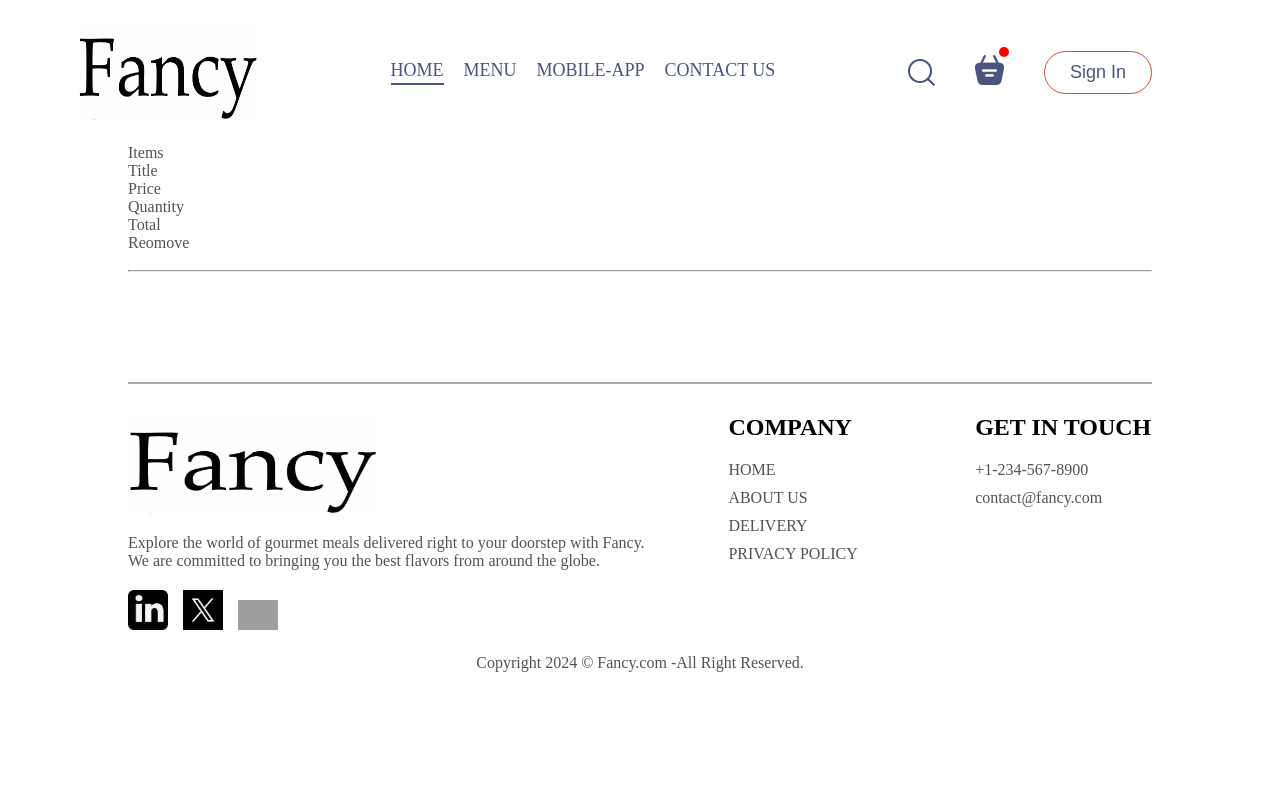
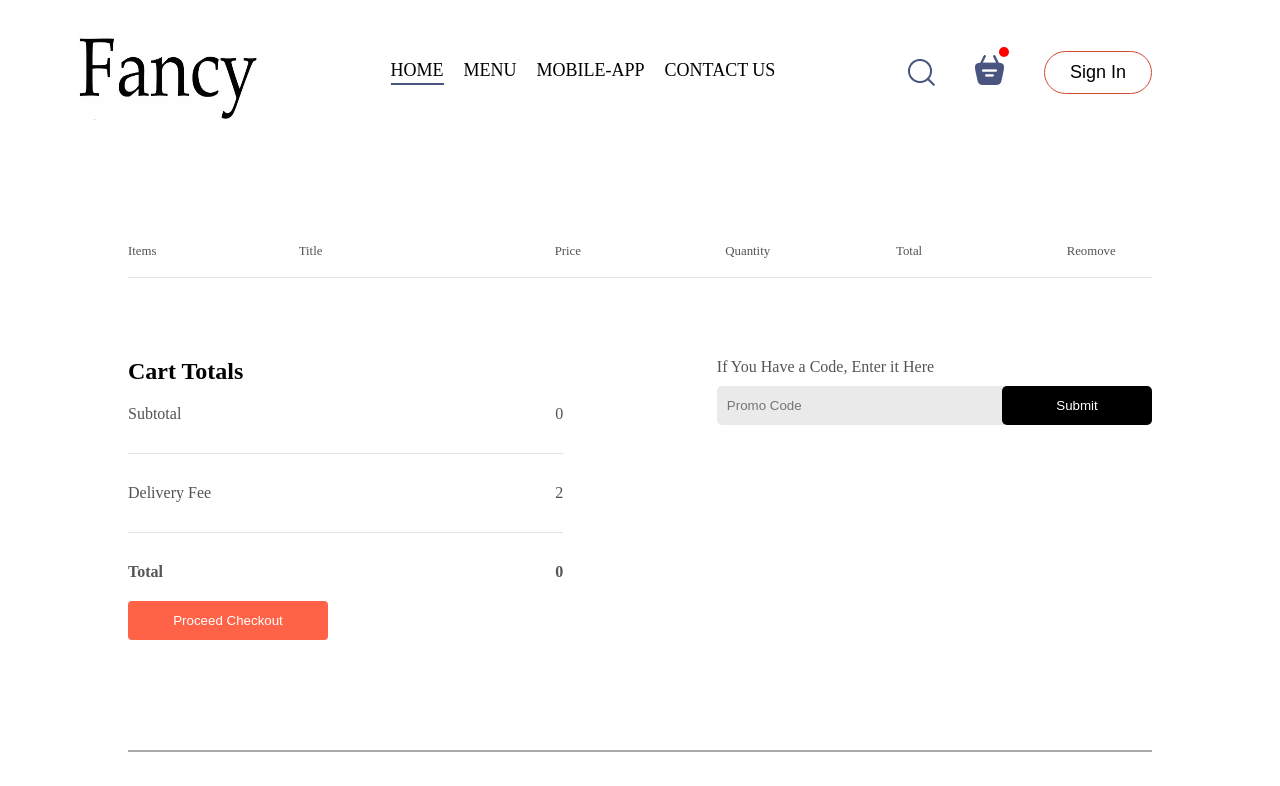
Before and after one commit to mehmetpektass/Food-Delivery-MERN-Stack, a React (Vite) app in the folder project/client/: page /cart in a window 1280 px wide. Shown: the top 786 px of the page. Built offline with nearby package versions, Linux system fonts and the light colour scheme; grey boxes are pictures that could not be loaded.

Commit message:
edited cart page and it's style

```diff
--- a/project/client/src/components/LoginPopup/LoginPopup.css
+++ b/project/client/src/components/LoginPopup/LoginPopup.css
@@ -45,7 +45,7 @@
     padding: 10px;
     border-radius: 6px;
     color: white;
-    background-color: rgba(192, 97, 81, 0.849);
+    background-color: tomato;
     font-size: 15px;
     cursor: pointer;
 }
@@ -59,7 +59,7 @@
     margin-top: 5px;
 }
 .login-popup p span{
-    color:  rgba(192, 97, 81, 0.849);
+    color:  tomato;
     font-weight: 500;
     cursor: pointer;
     font-size: large;
--- a/project/client/src/components/Navbar/navbar.css
+++ b/project/client/src/components/Navbar/navbar.css
@@ -12,7 +12,7 @@
     display: flex;
     list-style: none;
     gap: 20px;
-    color: #49557e;
+    color: #000000;
     font-size: 18px;
 }
 .navbar-right{
@@ -23,7 +23,7 @@
 .navbar button{
     background: transparent;
     font-size: 18px;
-    color: #49557e;
+    color: #000000;
     border: 1px solid rgb(211, 72, 48);
     padding: 10px 25px;
     border-radius: 40px;
--- a/project/client/src/pages/Cart/Cart.css
+++ b/project/client/src/pages/Cart/Cart.css
@@ -0,0 +1,83 @@
+.cart{
+    margin-top: 100px;
+}
+.cart-items-title{
+    display: grid;
+    grid-template-columns: 1fr 1.5fr 1fr 1fr 1fr 0.5fr;
+    align-items: center;
+    color: grey;
+    font-size: max(1vw,12px);
+}
+.cart-items-item{
+    margin: 10px 0px;
+    color: black;
+}
+.cart-items-item img{
+    width: 50px;
+}
+.cart hr{
+    height: 1px;
+    background-color: #e2e2e2;
+    border: none;
+}
+.cart-items-item .cross{
+    cursor: pointer;
+    padding-left: 20px;
+}
+.cart-bottom{
+    margin-top: 80px;
+    display: flex;
+    justify-content: space-between;
+    gap: max(12vw,20px);
+}
+.cart-total{
+    flex: 1;
+    display: flex;
+    flex-direction: column;
+    gap: 20px;
+}
+.cart-total-details{
+    display: flex;
+    justify-content: space-between;
+    color: #555;
+}
+.cart-total hr{
+    margin: 10px 0px;
+}
+.cart-total button{
+    border: none;
+    border-radius: 4px;
+    color: white;
+    background-color: tomato;
+    width: max(15vw,200px);
+    padding: 12px 0px;
+    cursor: pointer;
+}
+.cart-promocode{
+    flex: 1;
+}
+.cart-promocode p{
+    color: #555;
+}
+.cart-promocode-input{
+    margin-top: 10px;
+    display: flex;
+    justify-content: space-between;
+    align-items: center;
+    background-color: #eaeaea;
+    border-radius: 5px;
+}
+.cart-promocode-input input{
+    background: transparent;
+    border: none;
+    outline: none;
+    padding-left: 10px;
+}
+.cart-promocode-input button{
+    width: max(10vw,150px);
+    padding: 12px 5px;
+    background-color: black;
+    border: none;
+    color: white;
+    border-radius: 5px;
+}
--- a/project/client/src/pages/Cart/Cart.jsx
+++ b/project/client/src/pages/Cart/Cart.jsx
@@ -1,6 +1,7 @@
 import React, { useContext } from "react";
 import "./Cart.css";
 import { StoreContext } from "../../context/StoreContext";
+import { frontendAssets } from "../../assets/frontend_assets/assets.js";
 
 const Cart = () => {
   const { cartItems, food_list, removeFromCart } = useContext(StoreContext);
@@ -18,19 +19,51 @@
         <br />
         <hr />
         {food_list.map((item, index) => {
-          if(cartItems[item._id] > 0){
-            return(
-              <div className="cart-items-title cart-items-items">
-                <img src={item.image} alt="" />
-                <p>{item.name}</p>
-                <p>{item.price}</p>
-                <p>{cartItems[item._id]}</p>
-                <p>{item.price*cartItems[item._id]}</p>
-                <p>x</p>
+          if (cartItems[item._id] > 0) {
+            return (
+              <div>
+                <div className="cart-items-title cart-items-item">
+                  <img src={item.image} alt="" />
+                  <p>{item.name}</p>
+                  <p>${item.price}</p>
+                  <p>{cartItems[item._id]}</p>
+                  <p>${item.price * cartItems[item._id]}</p>
+                  <p onClick={() => removeFromCart(item._id)} className="cross">
+                    X
+                  </p>
+                </div>
+                <hr />
               </div>
-            )
+            );
           }
         })}
+      </div>
+      <div className="cart-bottom">
+        <div className="cart-total">
+          <h2>Cart Totals</h2>
+          <div className="cart-total-details">
+            <p>Subtotal</p>
+            <p>{0}</p>
+          </div>
+          <hr />
+          <div className="cart-total-details">
+            <p>Delivery Fee</p>
+            <p>{2}</p>
+          </div>
+          <hr />
+          <div className="cart-total-details">
+            <b>Total</b>
+            <b>{0}</b>
+          </div>
+          <button>Proceed Checkout</button>
+        </div>
+        <div className="cart-promocode">
+          <p>If You Have a Code, Enter it Here</p>
+          <div className="cart-promocode-input">
+            <input type="text" placeholder="Promo Code"/>
+            <button>Submit</button>
+          </div>
+        </div>
       </div>
     </div>
   );
```
